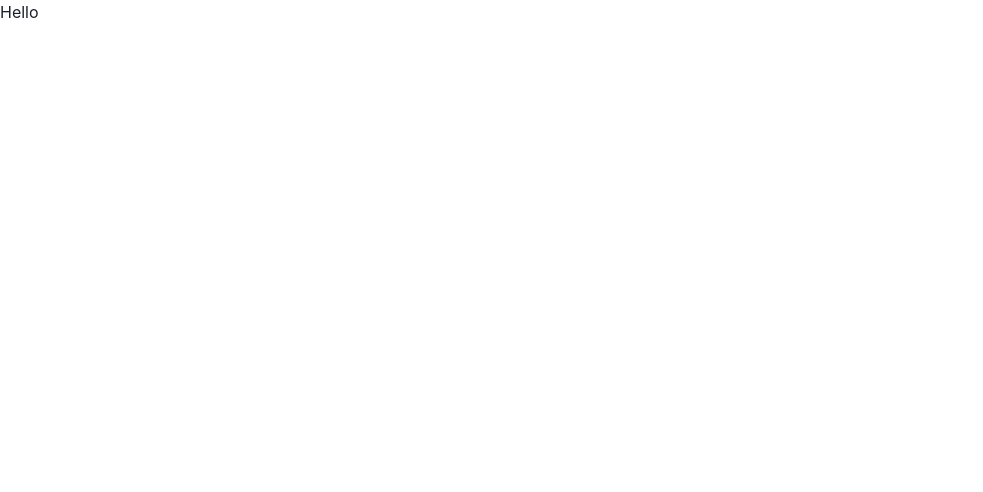
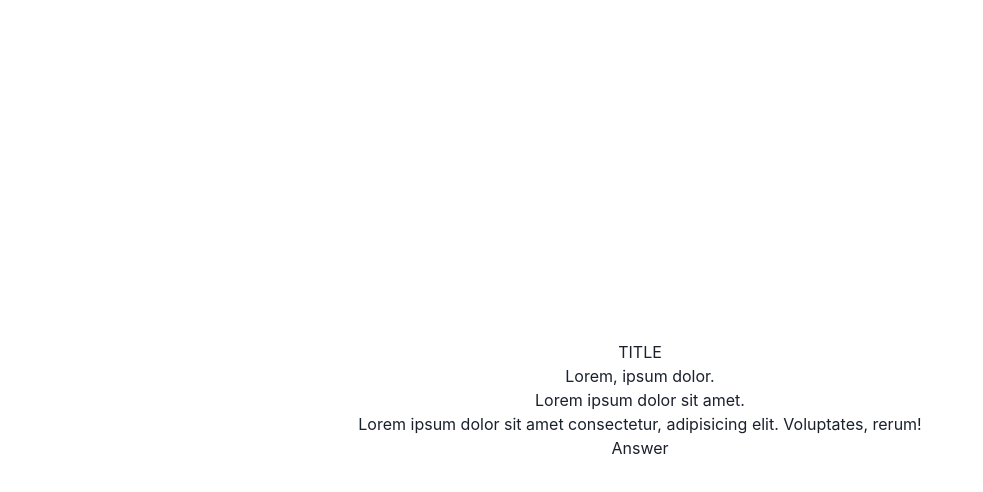
Before and after one commit to ShiftySlothe/TestResponse, a React (Create React App) app: page / in a window 1280 px wide. Shown: the top 492 px of the page, without its empty margins (0-983 px from the left). Built offline with nearby package versions, Linux system fonts and the light colour scheme.

Commit message:
Set up base component and layout

```diff
--- a/src/App.tsx
+++ b/src/App.tsx
@@ -1,9 +1,10 @@
-import * as React from "react";
-import { ChakraProvider, theme } from "@chakra-ui/react";
-import { ColorModeSwitcher } from "./ColorModeSwitcher";
+import { ChakraProvider, Flex } from "@chakra-ui/react";
+import MultiChoiceQ from "./components/MultiChoiceQ";
 
 export const App = () => (
-  <ChakraProvider theme={theme}>
-    <div>Hello</div>
+  <ChakraProvider>
+    <Flex w="100vw" minH="100vh" alignItems="center" justifyContent="center">
+      <MultiChoiceQ />{" "}
+    </Flex>
   </ChakraProvider>
 );
--- /dev/null
+++ b/src/components/MultiChoiceQ.tsx
@@ -0,0 +1,27 @@
+import { createContext } from "react";
+import { Text } from "@chakra-ui/react";
+import { Container } from "@chakra-ui/react";
+
+const QuestionContext = createContext(false);
+
+export default function MultiChoiceQ() {
+  return (
+    <Container
+      maxW="container.md"
+      width="100%"
+      height="100%"
+      textAlign="center"
+    >
+      <QuestionContext.Provider value={false}>
+        <Text>TITLE</Text>
+        <Text>Lorem, ipsum dolor.</Text>
+        <Text>Lorem ipsum dolor sit amet.</Text>
+        <Text>
+          Lorem ipsum dolor sit amet consectetur, adipisicing elit. Voluptates,
+          rerum!
+        </Text>
+        <Text>Answer</Text>
+      </QuestionContext.Provider>
+    </Container>
+  );
+}
```
Also changed, not shown: SUDOCODE.txt.
